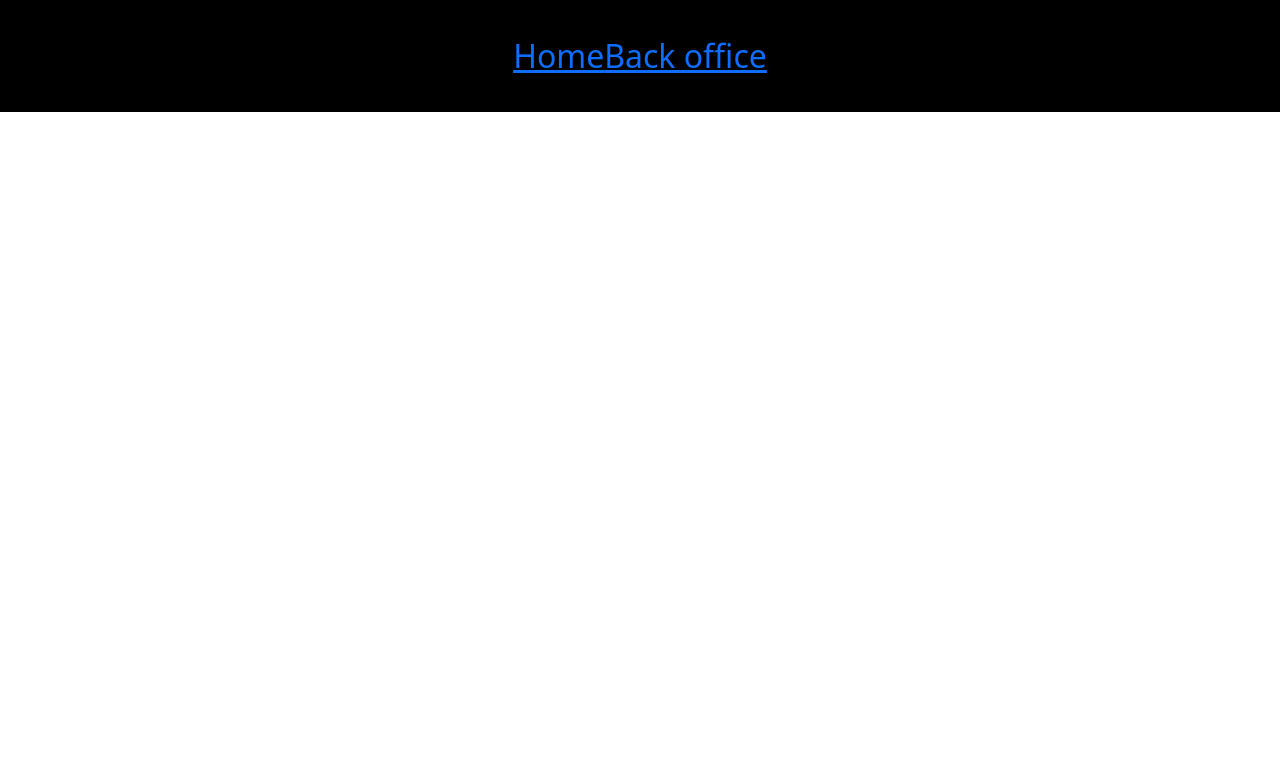
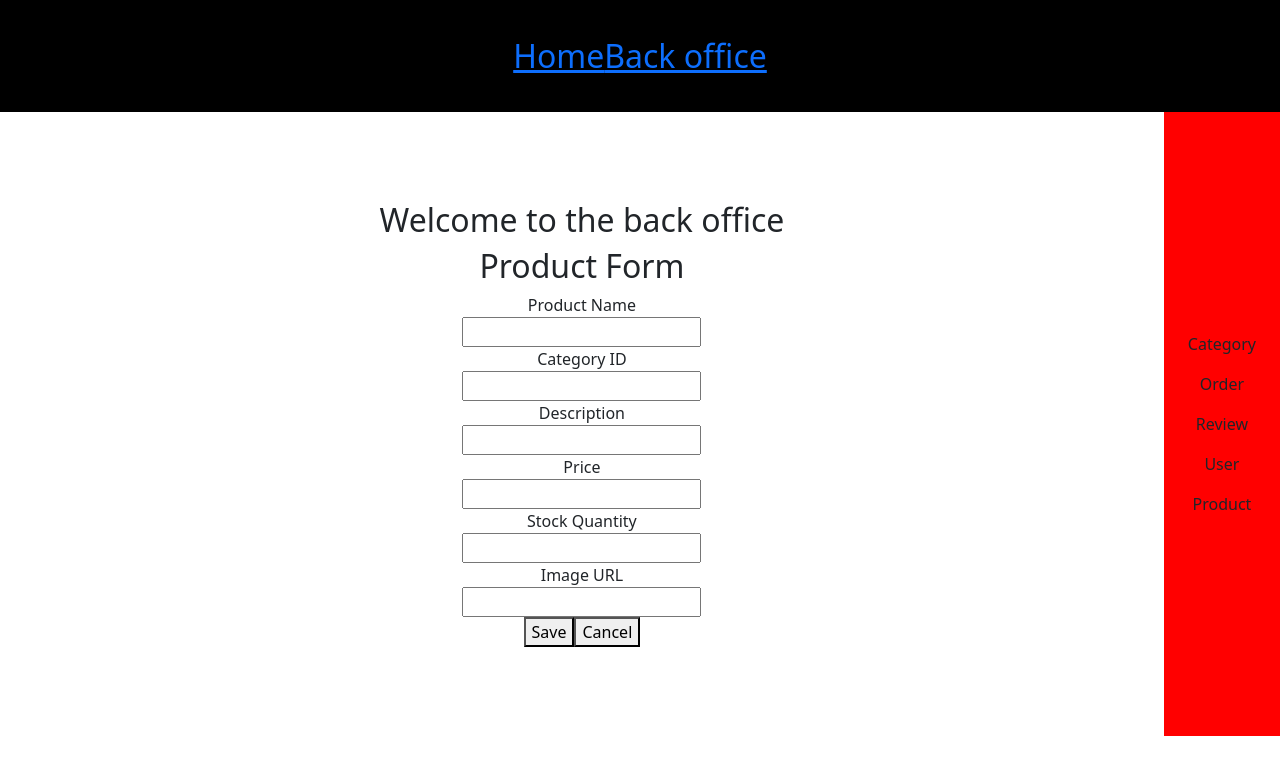
Before and after one commit to Snir1812/HackerU-Project, a React (Create React App) app in the folder react-ui/: page /backoffice/product/new in a window 1280 px wide. Before the commit this address had no page. Shown: the top 774 px of the page. Built offline with nearby package versions, Linux system fonts and the light colour scheme; sample sign-in values are in the browser's storage.

Commit message:
stiil working on product , i can add product , still not to edit

```diff
--- a/react-ui/src/App.js
+++ b/react-ui/src/App.js
@@ -4,6 +4,7 @@ import Protected from "./components/Protected";
 import Login from "./components/login/Login";
 import BackOffice from "./pages/backOffice/BackOffice";
 import ProductList from "./components/sidePanelBackOffice/ObjectLists/ProductList";
+import ProductForm from "./components/ProductForm";
 
 function App() {
   return (
@@ -20,6 +21,8 @@ function App() {
           }
         >
           <Route path="product" element={<ProductList />} />
+          <Route path="product/new" element={<ProductForm />} />
+          <Route path="product/edit/:id" element={<ProductForm />} />
         </Route>
         <Route path="/" element={<div>Home</div>} />
       </Routes>
--- /dev/null
+++ b/react-ui/src/components/ProductForm.jsx
@@ -0,0 +1,108 @@
+import React from "react";
+import { useState } from "react";
+import api from "../utils/api";
+import { useNavigate } from "react-router-dom";
+
+const ProductForm = () => {
+  const [id, setId] = useState("");
+  const [productName, setProductName] = useState("");
+  const [categoryID, setCategoryID] = useState("");
+  const [description, setDescription] = useState("");
+  const [price, setPrice] = useState("");
+  const [stockQuantity, setStockQuantity] = useState("");
+  const [imageUrl, setImageURL] = useState("");
+
+  const navigate = useNavigate();
+
+  const handelSubmit = (e) => {
+    e.preventDefault();
+
+    const newItem = {
+      id: 0,
+      productName,
+      description,
+      price,
+      stockQuantity,
+      categoryID,
+      imageUrl,
+    };
+
+    console.log(newItem);
+
+    api
+      .post("product", newItem)
+      .then((res) => {
+        console.log(res.data);
+        navigate("../product");
+      })
+      .catch((ex) => console.log(ex));
+  };
+
+  return (
+    <>
+      <h2>Product Form</h2>
+      <div className="form" onSubmit={handelSubmit}>
+        <div className="formItem">
+          <div className="formLabel">Product Name</div>
+          <input
+            type="text"
+            required
+            value={productName}
+            onChange={(e) => setProductName(e.target.value)}
+          />
+        </div>
+        <div className="formItem">
+          <div className="formLabel">Category ID</div>
+          <input
+            type="number"
+            required
+            value={categoryID}
+            onChange={(e) => setCategoryID(e.target.value)}
+          />
+        </div>
+        <div className="formItem">
+          <div className="formLabel">Description</div>
+          <input
+            type="text"
+            required
+            value={description}
+            onChange={(e) => setDescription(e.target.value)}
+          />
+        </div>
+        <div className="formItem">
+          <div className="formLabel">Price</div>
+          <input
+            type="number"
+            required
+            value={price}
+            onChange={(e) => setPrice(e.target.value)}
+          />
+        </div>
+        <div className="formItem">
+          <div className="formLabel">Stock Quantity</div>
+          <input
+            type="number"
+            required
+            value={stockQuantity}
+            onChange={(e) => setStockQuantity(e.target.value)}
+          />
+        </div>
+        <div className="formItem">
+          <div className="formLabel">Image URL</div>
+          <input
+            type="text"
+            required
+            value={imageUrl}
+            onChange={(e) => setImageURL(e.target.value)}
+          />
+        </div>
+      </div>
+      <button type="submit" onClick={handelSubmit}>
+        Save
+      </button>
+      <button>Cancel</button>
+    </>
+  );
+};
+
+export default ProductForm;
--- a/react-ui/src/components/sidePanelBackOffice/ObjectLists/ProductList.jsx
+++ b/react-ui/src/components/sidePanelBackOffice/ObjectLists/ProductList.jsx
@@ -2,6 +2,7 @@ import React, { useEffect, useState } from "react";
 import api from "../../../utils/api";
 import "./List.css";
 import { Link } from "react-router-dom";
+import { Button } from "react-bootstrap";
 
 const ProductList = () => {
   const [items, setItems] = useState([]);
@@ -19,9 +20,9 @@ const ProductList = () => {
   return (
     <div className="listPage">
       <h3>Products List</h3>
-      <button as={Link} to="new">
-        Add new product
-      </button>
+      <Link to="new">
+        <button>Add new product</button>
+      </Link>
       <div className="list">
         <div className="itemListUp">ID</div>
         <div className="itemListUp">Product Name</div>
@@ -43,8 +44,12 @@ const ProductList = () => {
             <div className="itemList">{item.stockQuantity}</div>
             <div className="itemList">{item.imageUrl}</div>
             <div className="itemList">
-              <button className="button">Edit</button>
-              <button className="button">Delete</button>
+              <Link to={`edit/${item.id}`}>
+                <button className="button">Edit</button>
+              </Link>
+              <Link to="delete">
+                <button className="button">Delete</button>
+              </Link>
             </div>
           </div>
         ))}
```
